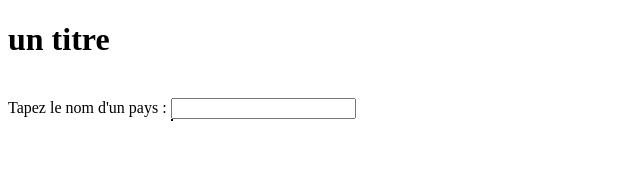
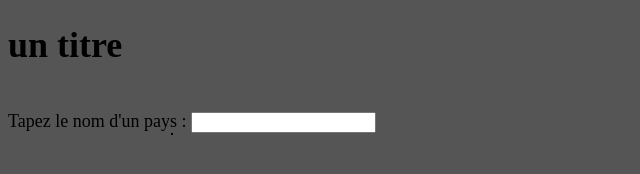
Before and after one commit to sin0ed/petiProj, a plain HTML site: page index.html in a window 1280 px wide. Shown: the whole page, without its empty margins (0-640 px from the left). Drawn offline with Linux system fonts and the light colour scheme.

Commit message:
petite modification dans style.css

```diff
--- a/style.css
+++ b/style.css
@@ -1,3 +1,7 @@
+body {
+    background-color: #555;
+    font-size: 18px;
+}
 /* Augmente l'espacement gauche et droite des suggestions */
 .suggestion {
     padding-left: 2px;
```
